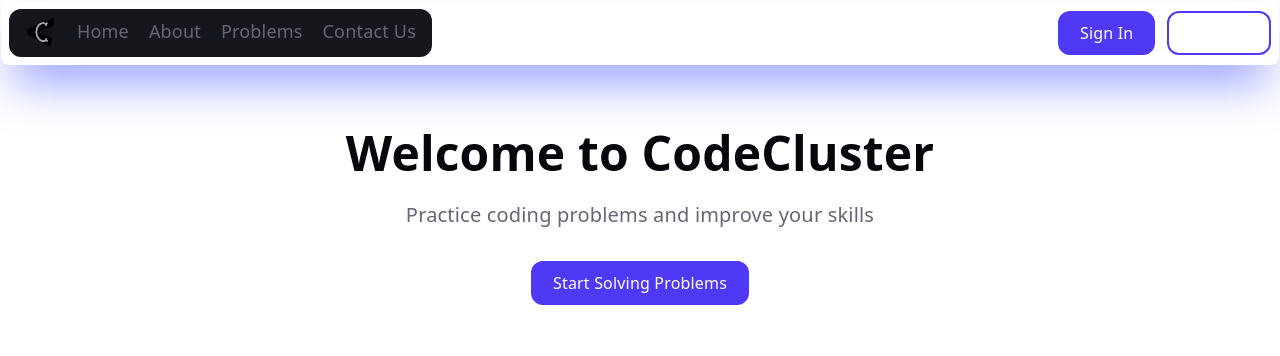
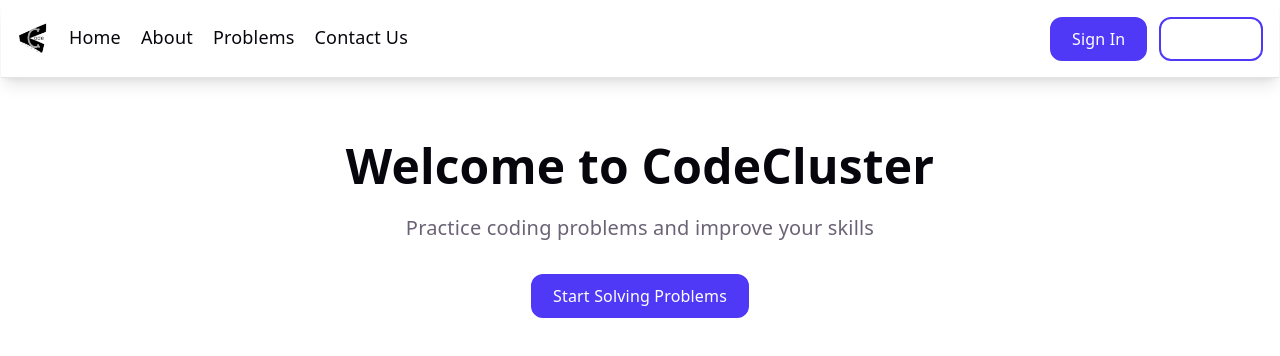
Before and after one commit to Gondalwad/CodeCluster, a React (Vite) app in the folder client/: page / in a window 1280 px wide. Shown: the top 356 px of the page. Built offline with nearby package versions, Linux system fonts and the light colour scheme.

Commit message:
intermidiate ui completed

```diff
--- a/client/src/components/layout/Header.jsx
+++ b/client/src/components/layout/Header.jsx
@@ -1,93 +1,63 @@
 import { Link } from "react-router-dom";
-import Button from "../ui/Button";
+import { Button } from "../ui";
 import { FaBars, FaTimes } from "react-icons/fa";
 import { useState } from "react";
 
 export default function Header() {
   const [isNavOpen, setIsNavOpen] = useState(false);
 
-  const toggleNav = () => {
-    setIsNavOpen(!isNavOpen);
-  };
+  return (
+    <nav className="flex justify-between items-center p-4 border-b border-[var(--border)] bg-[var(--bg)] shadow-lg">
+      {/* Mobile Nav Toggle */}
+      <button
+        onClick={() => setIsNavOpen(!isNavOpen)}
+        className="text-2xl md:hidden text-[var(--text-h)] transition-transform duration-300"
+      >
+        {isNavOpen ? <FaTimes /> : <FaBars />}
+      </button>
 
-  return (
-    <nav className="flex justify-between p-2 shadow-2xl shadow-indigo-400 items-center rounded-lg">
-      {/* nav icon in responsive screen like phone/tab */}
-
-      {isNavOpen ? (
-        <FaTimes
-          className="text-3xl md:hidden cursor-pointer transition-transform duration-300 rotate-90"
-          onClick={toggleNav}
-        />
-      ) : (
-        <FaBars
-          className="text-3xl md:hidden cursor-pointer transition-transform duration-300"
-          onClick={toggleNav}
-        />
-      )}
-      {/* first ul set containing home,about... */}
-      <ul
-        className={`
-            absolute
-            top-16
-            left-0
-
-            bg-indigo-950
-            flex-col
-            w-full
-            p-4
-            flex gap-5
+      {/* Navigation Links */}
+      <ul className={`
+        absolute top-16 left-0 w-full p-4 flex flex-col gap-5
+        bg-[var(--bg)] border-b border-[var(--border)] shadow-lg
         transition-all duration-300 ease-in-out
-            shadow-indigo-400
-            shadow-2xl
-            rounded-xl
-
         ${
           isNavOpen
             ? "opacity-100 translate-y-0"
             : "opacity-0 -translate-y-4 pointer-events-none"
         }
-            md:static
-            md:opacity-100
-            md:translate-y-0
-            md:pointer-events-auto
-            md:flex
-            md:flex-row
-            md:bg-transparent
-            md:w-fit
-            md:py-2
-            md:shadow-none
-
+        md:static md:opacity-100 md:translate-y-0 md:pointer-events-auto
+        md:flex md:flex-row md:w-fit md:p-0 md:shadow-none md:border-0
       `}>
-        <li className="hover:text-gray-200">
+        <li>
           <Link to="/">
-            <img src="/codecluster-logo.png" className="w-8 shadow-xs" alt="logo" />
+            <img src="/codecluster-logo.png" className="w-8" alt="CodeCluster Logo" />
           </Link>
         </li>
-        <li className="hover:text-gray-200 text-lg h-fit">
+        <li className="hover:text-[var(--accent)] text-[var(--text-h)] text-lg transition-colors">
           <Link to="/home">Home</Link>
         </li>
-        <li className="hover:text-gray-200 text-lg h-fit">
+        <li className="hover:text-[var(--accent)] text-[var(--text-h)] text-lg transition-colors">
           <Link to="/about">About</Link>
         </li>
-        <li className="hover:text-gray-200 text-lg h-fit">
+        <li className="hover:text-[var(--accent)] text-[var(--text-h)] text-lg transition-colors">
           <Link to="/problems">Problems</Link>
         </li>
-        <li className="hover:text-gray-200 text-lg h-fit">
+        <li className="hover:text-[var(--accent)] text-[var(--text-h)] text-lg transition-colors">
           <Link to="/contact">Contact Us</Link>
         </li>
       </ul>
 
-      {/* Second ul containing only buttons */}
-      <ul className="flex gap-3 h-fit">
+      {/* Auth Buttons */}
+      <ul className="flex gap-3">
         <li>
           <Link to="/signIn">
-            <Button value={"Sign In"} />
+            <Button value="Sign In" />
           </Link>
         </li>
         <li>
           <Link to="/signUp">
-            <Button value={"Sign Up"} className={"bg-transparent"} />
+            <Button value="Sign Up" className="bg-transparent text-[var(--accent)] border-[var(--accent)]" />
           </Link>
         </li>
       </ul>
--- a/client/src/components/ui/Button.jsx
+++ b/client/src/components/ui/Button.jsx
@@ -1,16 +1,14 @@
-export default function Button({ value, className, onClick, type = "button" }) {
+export default function Button({ value, className, onClick, type = "button", disabled = false }) {
   return (
     <button
       type={type}
       onClick={onClick}
+      disabled={disabled}
       className={`
-        bg-indigo-600 text-white
-        px-5 py-2 rounded-xl
-        transition-all duration-200
-        hover:bg-indigo-500
-        cursor-pointer
-        border-2
-        border-indigo-600
+        bg-indigo-600 text-white px-5 py-2 rounded-xl
+        transition-all duration-200 hover:bg-indigo-500
+        cursor-pointer border-2 border-indigo-600
+        disabled:opacity-50 disabled:cursor-not-allowed disabled:hover:bg-indigo-600
         ${className}
       `}
     >
--- /dev/null
+++ b/client/src/components/ui/CodeBlock.jsx
@@ -0,0 +1,16 @@
+export default function CodeBlock({ children, label, className = '' }) {
+  return (
+    <div className={className}>
+      {label && (
+        <label className="block text-xs font-semibold text-[var(--text-h)] mb-2">
+          {label}
+        </label>
+      )}
+      <div className="bg-[var(--code-bg)] border border-[var(--border)] rounded-lg p-3">
+        <pre className="font-[var(--mono)] text-sm text-[var(--text)] whitespace-pre-wrap break-words m-0">
+          {children}
+        </pre>
+      </div>
+    </div>
+  );
+}
--- /dev/null
+++ b/client/src/components/ui/EmptyState.jsx
@@ -0,0 +1,7 @@
+export default function EmptyState({ message, className = '' }) {
+  return (
+    <div className={`flex items-center justify-center h-full min-h-[200px] ${className}`}>
+      <p className="text-sm text-[var(--text)] opacity-60">{message}</p>
+    </div>
+  );
+}
--- a/client/src/components/ui/Input.jsx
+++ b/client/src/components/ui/Input.jsx
@@ -1,4 +1,4 @@
-export default function Input({ type, className, placeholder, value, onChange, name }) {
+export default function Input({ type = 'text', className, placeholder, value, onChange, name }) {
   return (
     <input
       type={type}
@@ -6,7 +6,7 @@ export default function Input({ type, className, placeholder, value, onChange, n
       placeholder={placeholder}
       value={value}
       onChange={onChange}
-      className={`rounded-lg bg-gray-800 placeholder:gray-500 px-3 py-0.5 outline-1 outline-indigo-300 ${className}`}
+      className={`rounded-lg bg-[var(--code-bg)] text-[var(--text)] placeholder:text-[var(--text)] placeholder:opacity-50 border border-[var(--border)] px-3 py-2 outline-none focus:ring-2 focus:ring-[var(--accent)] focus:border-transparent ${className}`}
     />
   );
 }
--- /dev/null
+++ b/client/src/components/ui/Select.jsx
@@ -0,0 +1,16 @@
+export default function Select({ value, onChange, options = [], className = '', placeholder = 'Select...' }) {
+  return (
+    <select
+      value={value}
+      onChange={onChange}
+      className={`px-3 py-2 rounded-lg border border-[var(--border)] bg-[var(--bg)] text-[var(--text)] text-sm cursor-pointer focus:outline-none focus:ring-2 focus:ring-[var(--accent)] focus:border-transparent transition-all ${className}`}
+    >
+      {placeholder && <option value="">{placeholder}</option>}
+      {options.map((option) => (
+        <option key={option.value} value={option.value}>
+          {option.label}
+        </option>
+      ))}
+    </select>
+  );
+}
--- /dev/null
+++ b/client/src/components/ui/Spinner.jsx
@@ -0,0 +1,13 @@
+export default function Spinner({ size = 'md', className = '' }) {
+  const sizeClasses = {
+    sm: 'w-4 h-4 border-2',
+    md: 'w-8 h-8 border-4',
+    lg: 'w-12 h-12 border-4'
+  };
+
+  return (
+    <div
+      className={`inline-block ${sizeClasses[size]} border-[var(--accent)] border-t-transparent rounded-full animate-spin ${className}`}
+    ></div>
+  );
+}
--- /dev/null
+++ b/client/src/components/ui/TabButton.jsx
@@ -0,0 +1,18 @@
+export default function TabButton({ active = false, onClick, children, className = '' }) {
+  return (
+    <button
+      onClick={onClick}
+      className={`
+        px-4 py-3 text-sm font-medium transition-all relative border-b-2
+        ${
+          active
+            ? 'text-[var(--accent)] border-[var(--accent)] bg-transparent'
+            : 'text-[var(--text)] border-transparent hover:text-[var(--text-h)] hover:bg-[var(--accent-bg)]'
+        }
+        ${className}
+      `}
+    >
+      {children}
+    </button>
+  );
+}
--- /dev/null
+++ b/client/src/components/ui/Textarea.jsx
@@ -0,0 +1,12 @@
+export default function Textarea({ className, placeholder, value, onChange, name, rows = 4 }) {
+  return (
+    <textarea
+      name={name}
+      placeholder={placeholder}
+      value={value}
+      onChange={onChange}
+      rows={rows}
+      className={`rounded-lg bg-[var(--code-bg)] text-[var(--text)] placeholder:text-[var(--text)] placeholder:opacity-50 border border-[var(--border)] px-3 py-2 outline-none focus:ring-2 focus:ring-[var(--accent)] focus:border-transparent resize-none ${className}`}
+    />
+  );
+}
--- a/client/src/components/ui/index.js
+++ b/client/src/components/ui/index.js
@@ -1,2 +1,8 @@
 export { default as Button } from './Button';
 export { default as Input } from './Input';
+export { default as Select } from './Select';
+export { default as CodeBlock } from './CodeBlock';
+export { default as Spinner } from './Spinner';
+export { default as EmptyState } from './EmptyState';
+export { default as Textarea } from './Textarea';
+export { default as TabButton } from './TabButton';
--- a/client/src/pages/ProblemSolving/index.jsx
+++ b/client/src/pages/ProblemSolving/index.jsx
@@ -1,11 +1,9 @@
-import ProblemSidebar from "./components/ProblemSidebar";
-import ProblemWorkspace from "./components/ProblemWorkspace";
+import ProblemContentContainer from "./components/ProblemContentContainer";
 
 export default function ProblemSolving() {
   return (
-    <div className="flex h-screen overflow-hidden bg-[var(--bg)]">
-      <ProblemSidebar />
-      <ProblemWorkspace />
+    <div className="h-screen overflow-hidden bg-[var(--bg)]">
+      <ProblemContentContainer />
     </div>
   );
 }
```
Also changed, not shown: client/src/pages/ProblemSolving/constants.js (added, +27 -0 lines). Lines whose indentation alone changed are shown as unchanged.
